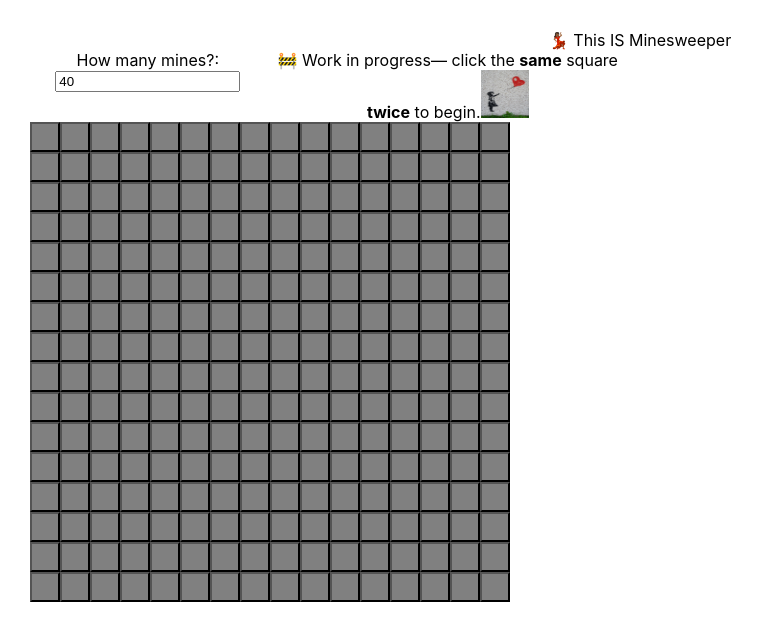
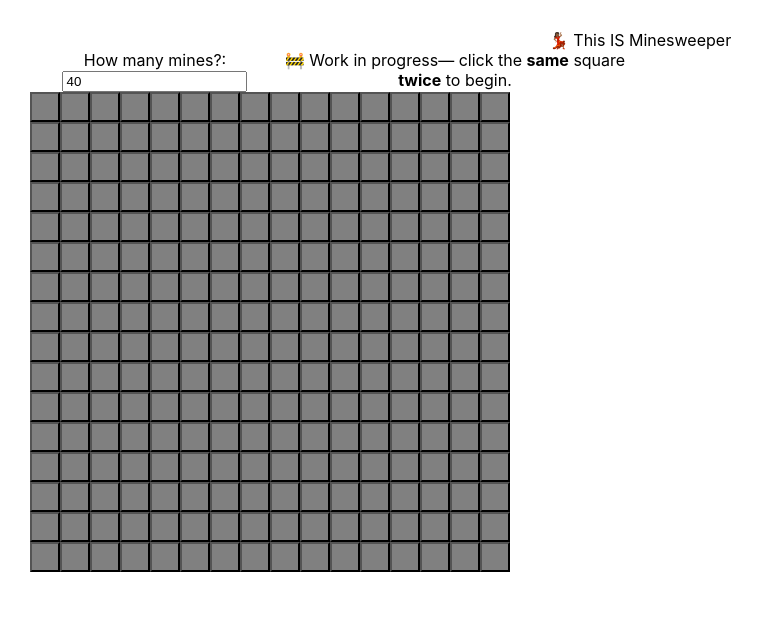
Before and after one commit to jasmatazzy/minesweeper, a React (Create React App) app: page / in a window 1280 px wide. Shown: the top 640 px of the page, without its empty margins (0-762 px from the left). Built offline with nearby package versions, Linux system fonts and the light colour scheme.

Commit message:
oops taking the banksy back out

```diff
--- a/src/components/UserSettings/index.tsx
+++ b/src/components/UserSettings/index.tsx
@@ -31,19 +31,6 @@ const UserSettings = (props: UserSettingsProps): JSX.Element => {
       </div>
       <div>
       🚧 Work in progress— click the <b>same</b> square <b>twice</b> to begin.
-        <input
-          id="start-game"
-          alt="Submit"
-          height="48"
-          name="start-game"
-          src={startGameIcon}
-          type="image"
-          width="48"
-          onClick={(event) => {
-            event.preventDefault();
-            !isGameStarted && startGame();
-          }}
-        ></input>
       </div>
     </form>
   );
```
